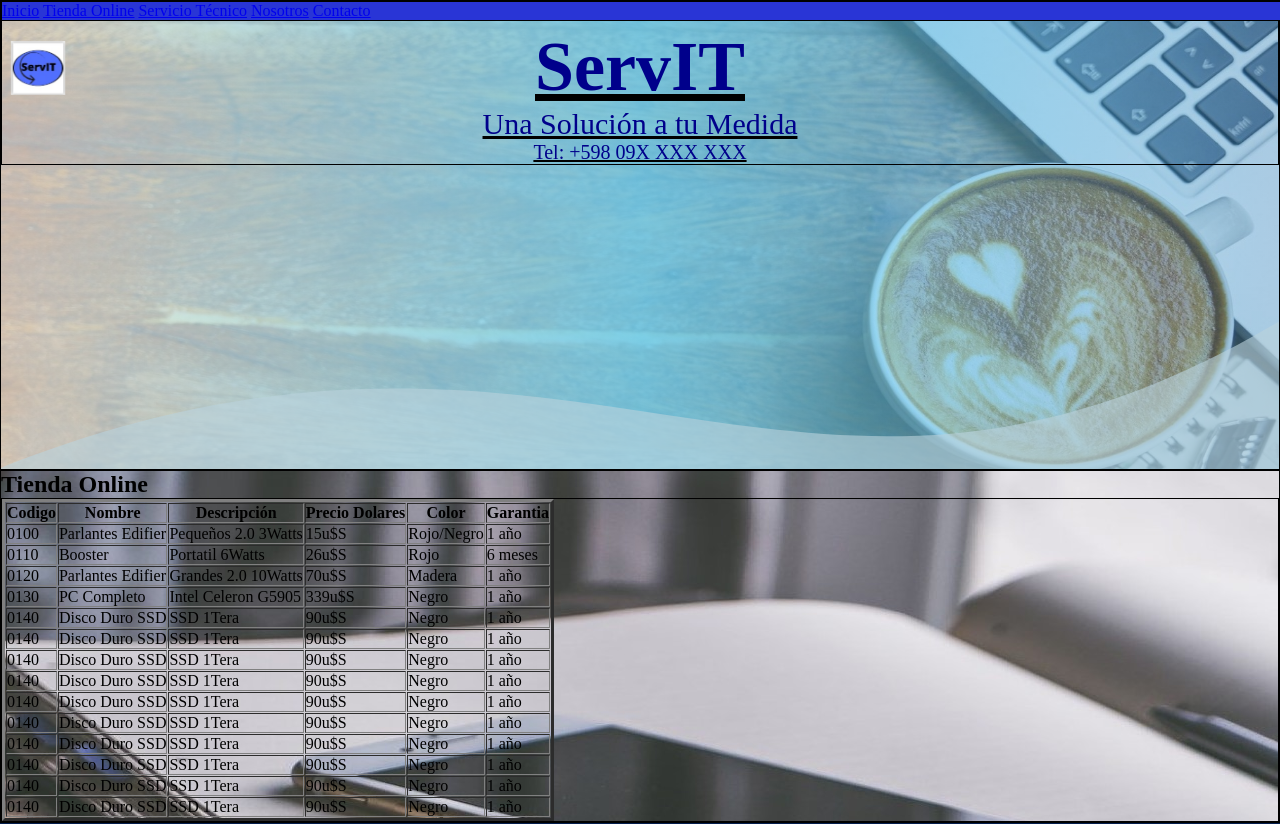
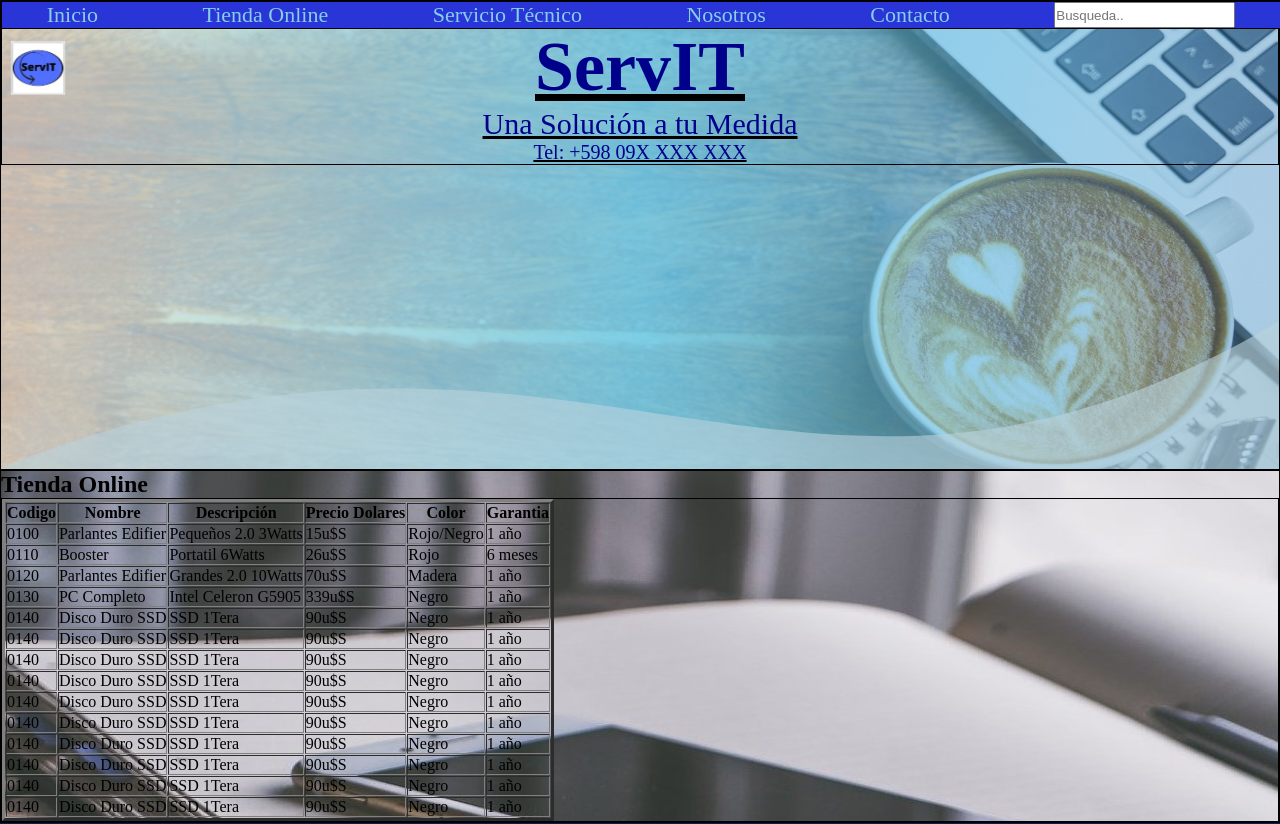
Before and after one commit to Juanchos79/repogit, a plain HTML site: page TiendaOnline.html in a window 1280 px wide. Shown: the top 824 px of the page. Drawn offline with Linux system fonts and the light colour scheme.

Commit message:
actualizacion de html

```diff
--- a/TiendaOnline.html
+++ b/TiendaOnline.html
@@ -6,17 +6,26 @@
     <meta name="viewport" content="width=device-width, initial-scale=1.0">
     <title>TiendaOnline</title>
     <link rel="shortcut icon" href="./images/Logo.jpg" type="image/x-icon">
+    <link rel="stylesheet" href="https://use.fontawesome.com/releases/v5.15.4/css/all.css" integrity="sha384-DyZ88mC6Up2uqS4h/KRgHuoeGwBcD4Ng9SiP4dIRy0EXTlnuz47vAwmeGwVChigm" crossorigin="anonymous"/>
     <link rel="stylesheet" href="./css/style.css">
+
 </head>
+
 <body>
-    <header> <!-- cabecera-->
+    <header>
+        <!-- cabecera-->
 
         <nav>
-            <a href="index.html">Inicio</a>
-            <a href="TiendaOnline.html">Tienda Online</a>
-            <a href="ServicioTecnico.html">Servicio Técnico</a>
-            <a href="Nosotros.html">Nosotros</a>
-            <a href="contacto.html#formulario">Contacto</a>
+            <ul>
+                <li><a href="index.html">Inicio</a></li>
+                <li><a href="TiendaOnline.html">Tienda Online</a></li>
+                <li><a href="ServicioTecnico.html">Servicio Técnico</a></li>
+                <li><a href="Nosotros.html">Nosotros</a></li>
+                <li><a href="contacto.html#formulario">Contacto</a></li>
+                <input id="buscador" type="search" placeholder="Busqueda..">
+            </ul>
+            <i class="fas fa-bars"></i>
+
         </nav>
 
         <div class="Logo">
--- a/css/style.css
+++ b/css/style.css
@@ -373,7 +373,7 @@ nav ul {
     display: flex;
     flex-direction: column;
     justify-content: center;
-    background-image: url(../images/cuaderno1920.jpg);
+    background-image: url(../images/cuaderno1920-1.jpg);
     background-attachment: fixed;
     position: relative;
     width: fit-content;
```
Also changed, not shown: Contacto.html (+14 -7 lines), Nosotros.html (+16 -8 lines), ServicioTecnico.html (+14 -7 lines), images/cuaderno1920-1.jpg (added).
